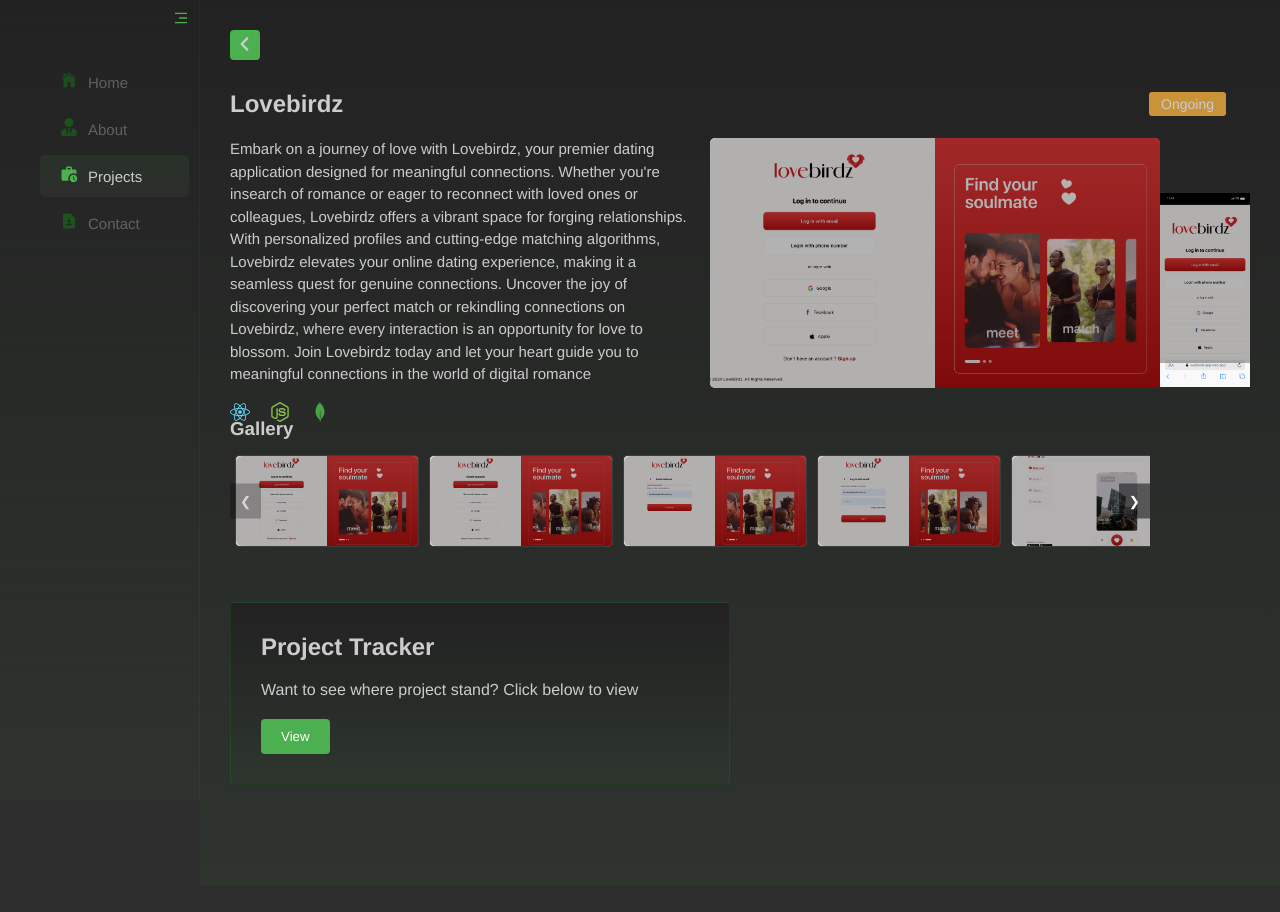
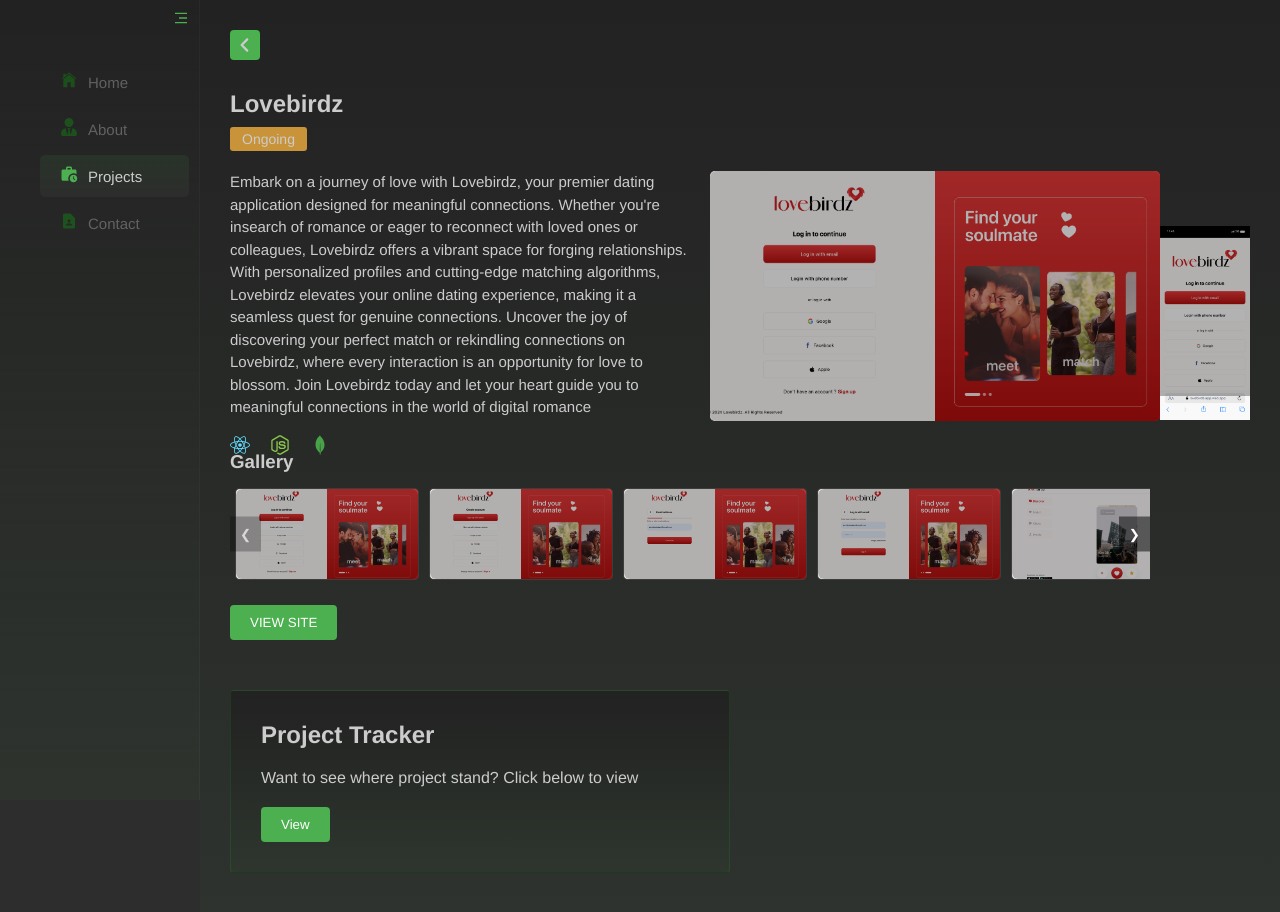
Before and after one commit to abolajii/portfolio-ts, a React (Vite) app: page /project/1 in a window 1280 px wide. Shown: the top 912 px of the page. Before the commit the page ends 885 px from the top, so only its background shows below. Built offline with nearby package versions, Linux system fonts and the light colour scheme.

Commit message:
back to normalv4

```diff
--- a/src/pages/Single.tsx
+++ b/src/pages/Single.tsx
@@ -205,7 +205,10 @@
   padding: 4px 12px;
   border-radius: 3px;
   font-size: 14px;
+  width: fit-content;
+  color: rgb(204, 204, 204);
 
+  margin-top: 9px;
   @media screen and (max-width: 768px) {
     /* padding: 20px; */
     margin-bottom: 20px;
@@ -240,6 +243,25 @@
   }
 `;
 
+const CTAButton = styled.button`
+  margin-top: 20px;
+  padding: 10px 20px;
+  background-color: #4caf50; /* Green background color */
+  color: #fff;
+  border: none;
+  border-radius: 4px;
+  cursor: pointer;
+  transition: background-color 0.3s ease;
+
+  &:hover {
+    background-color: #45a049; /* Darker green on hover */
+  }
+
+  &:active {
+    background-color: #367935; /* Even darker green on click */
+  }
+`;
+
 const Single = () => {
   const { id } = useParams<{ id: string }>();
   const { setActiveLink } = useActiveLink();
@@ -252,6 +274,7 @@
   return (
     <Container>
       <Goback
+        className="center"
         onClick={() => {
           navigate("/");
           setActiveLink(3);
@@ -260,7 +283,7 @@
       >
         <FaAngleLeft color="rgb(204, 204, 204)" size={18} />
       </Goback>
-      <div className="flex top align-center justify-between">
+      <div className="top">
         <h2>{project?.name}</h2>
         <div className="mr-lg">
           {project?.onGoing ? (
@@ -272,6 +295,11 @@
       </div>
       {/* PROJECT DETAILS */}
       <ProjectDetails />
+      <CTAButton>
+        <a target="_blank" rel="noreferrer">
+          VIEW SITE
+        </a>
+      </CTAButton>
       {/* PROJECT DETAILS */}
       {project?.onGoing && <Workflow />}
     </Container>
```
